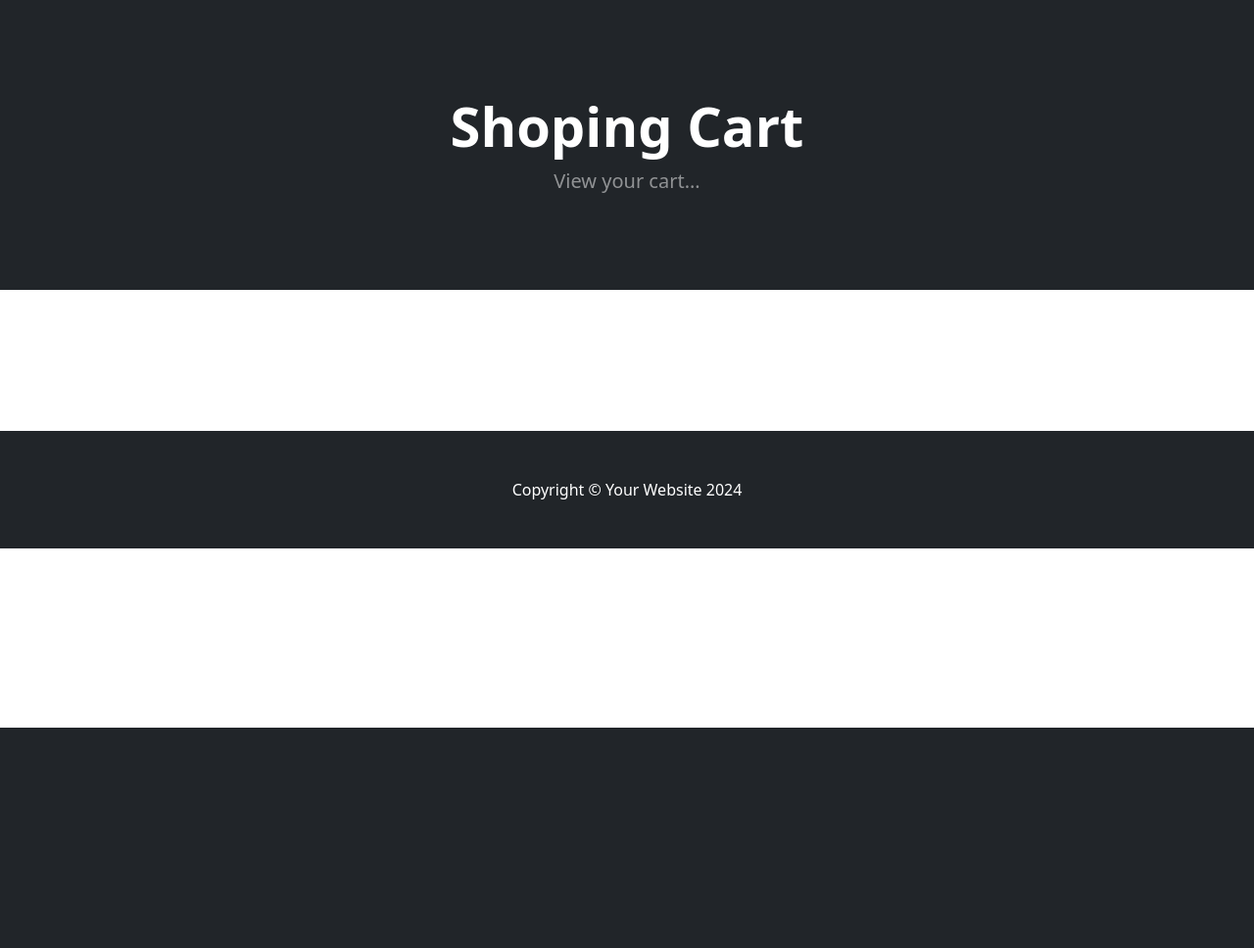
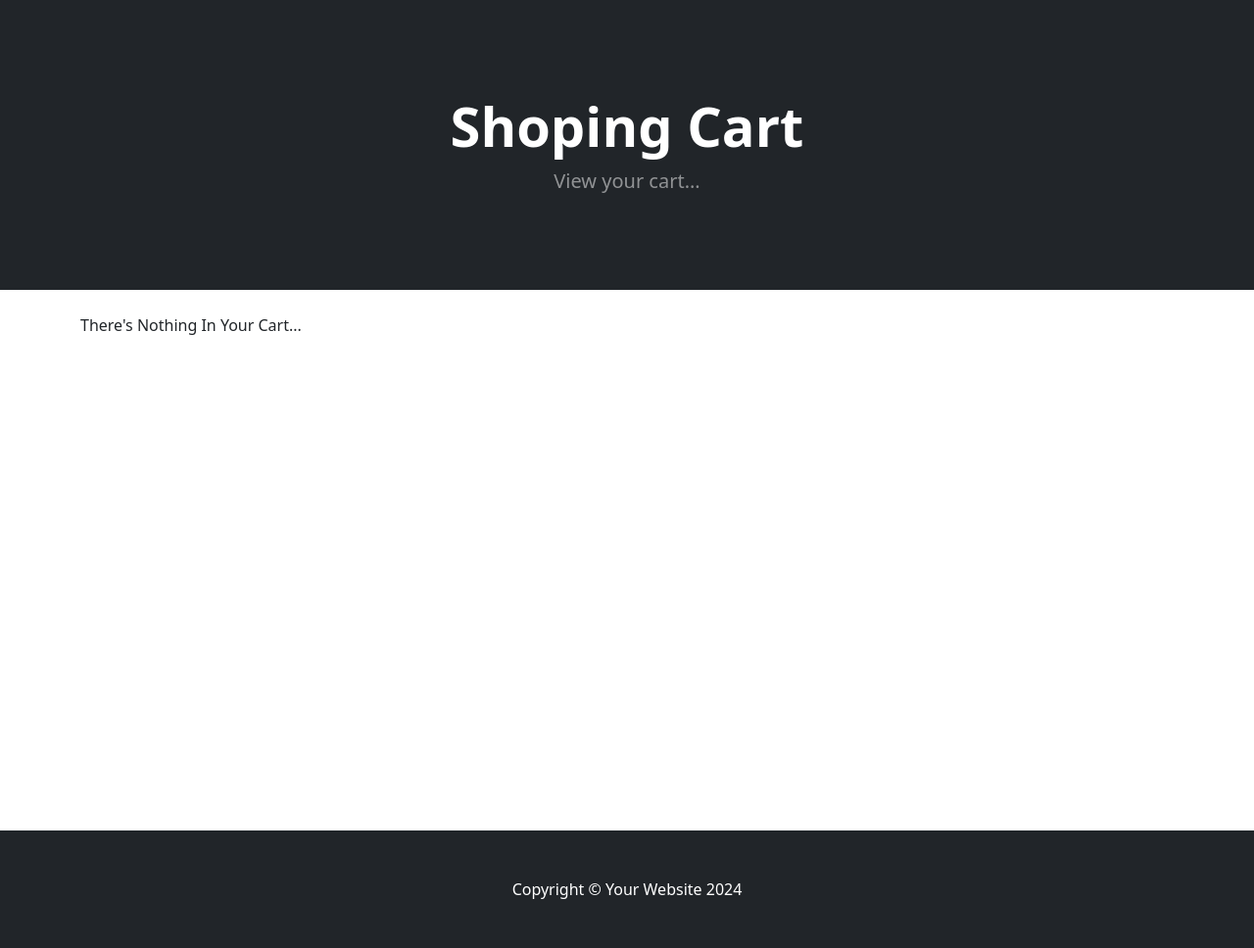
Before and after one commit to usman-29/Ecommerce-Django, a Django app: page /cart/ in a window 1280 px wide. Shown: the part 57-1025 px from the top of the page at 98% size. Before the commit the page ends 800 px from the top, so only its background shows below. Run offline with Django 5.2, Linux system fonts and the light colour scheme; some libraries are stand-ins or nearby versions.

Commit message:
added add to cart functionality

```diff
--- a/cart/cart.py
+++ b/cart/cart.py
@@ -1,3 +1,5 @@
+from store.models import Product
+
 
 class Cart():
     def __init__(self, request):
@@ -14,3 +16,11 @@ class Cart():
         else:
             self.cart[product_id] = {'price': str(product.price)}
         self.session.modified = True
+
+    def __len__(self):
+        return len(self.cart)
+
+    def get_prod(self):
+        product_ids = self.cart.keys()
+        products = Product.objects.filter(id__in=product_ids)
+        return products
--- a/cart/templates/cart_summary.html
+++ b/cart/templates/cart_summary.html
@@ -10,6 +10,81 @@
                 </div>
             </div>
         </header>
+        <br/>
+
+        <div class="container">
+
+        {% if cart_products %}
+            {% for product in cart_products %}
+            <div class="card mb-3">
+                <div class="row g-0">
+                  <div class="col-md-4">
+                    <img src="{{ product.image.url }}" class="img-fluid rounded-start" alt="...">
+                  </div>
+                  <div class="col-md-8">
+                    <div class="card-body">
+                      <center>
+                      <h5 class="card-title">{{ product.name }}</h5>
+                      <br/>
+                      <p class="card-text justified">{{ product.description }}</p>
+
+                      {% if product.is_sale %}
+                      <div class="d-flex justify-content-center small text-warning mb-2">
+                              <div class="bi-star-fill"></div>
+                              &nbsp;&nbsp;Sale!&nbsp;&nbsp;
+                              <div class="bi-star-fill"></div>
+                              </div>
+
+                              <!-- Product price-->
+                              <strike>
+                              ${{ product.price }}
+                              </strike>
+                              &nbsp;
+                              ${{ product.sale_price }}
+
+
+
+                      {% else %}
+                          ${{ product.price }}
+
+                      {% endif %}
+                          <br/><br/>
+                      <div class="row justify-content-center">
+                  <div class="col-md-2">Quantity:</div>
+                              <div class="col-md-2">
+                              <select class="form-select form-select-sm" id="select{{product.id}}">
+
+                          {% for key, value in quantities.items %}
+                              {% if key == product.id|slugify %}
+                          <option selected>{{ value }}</option>
+                              {% endif %}
+                          {% endfor %}
+
+
+                                <option value="1">1</option>
+                                <option value="2">2</option>
+                                <option value="3">3</option>
+                                <option value="4">4</option>
+                                <option value="5">5</option>
+                              </select>
+                              </div>
+                          </div>
+                          <br/><br/>
+                      <a href="{% url 'home'%}" class="btn btn-secondary">Home</a>
+                      <button type="button" data-index="{{product.id}}" class="btn btn-secondary update-cart">Update</button>
+                      <button type="button" data-index="{{product.id}}" class="btn btn-danger delete-product">Remove</button>
+
+                  </center>
+                    </div>
+                  </div>
+                </div>
+              </div> <br/>
+            {% endfor %}
+        {% else %}
+        There's Nothing In Your Cart...
+        <br/><br/><br/><br/><br/><br/><br/><br/><br/><br/><br/><br/><br/><br/><br/><br/>
+        {% endif %}
+        </div>
 
        <br/><br/><br/>  <br/><br/><br/>
 
--- a/cart/views.py
+++ b/cart/views.py
@@ -5,7 +5,9 @@ from django.http import JsonResponse
 
 
 def cart_summary(request):
-    return render(request, 'cart_summary.html', {})
+    cart = Cart(request)
+    cart_products = cart.get_prod()
+    return render(request, 'cart_summary.html', {'cart_products': cart_products})
 
 
 def cart_add(request):
@@ -14,7 +16,8 @@ def cart_add(request):
         product_id = int(request.POST.get('product_id'))
         product = get_object_or_404(Product, id=product_id)
         cart.add(product=product)
-        response = JsonResponse({'Product Name: ': product.name})
+        cart_quantity = cart.__len__()
+        response = JsonResponse({'qty: ': cart_quantity})
         return response
 
 
--- a/store/templates/navbar.html
+++ b/store/templates/navbar.html
@@ -29,7 +29,7 @@
                 <a href="{% url 'cart_summary' %}">
                     <i class="bi-cart-fill me-1"></i>
                     Cart
-                    <span class="badge bg-dark text-white ms-1 rounded-pill">0</span>
+                    <span class="badge bg-dark text-white ms-1 rounded-pill" id="cart_quantity">{{ cart|length }}</span>
                 </a>
 
                 </button>
```
Also changed, not shown: db.sqlite3.
